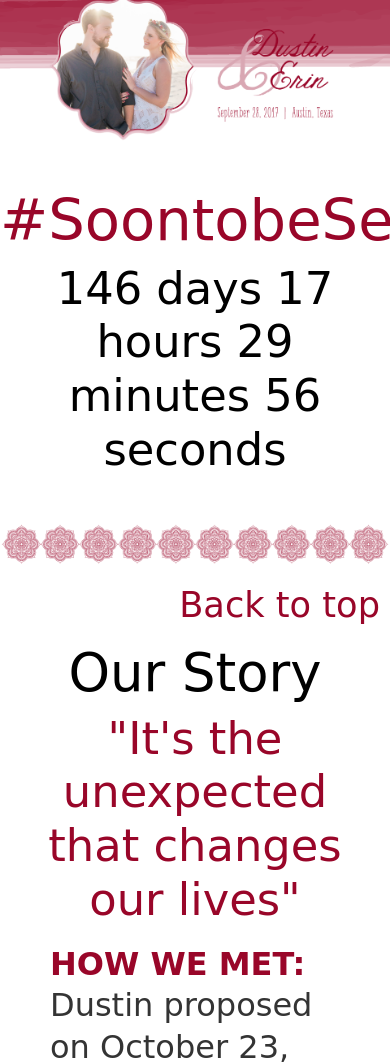
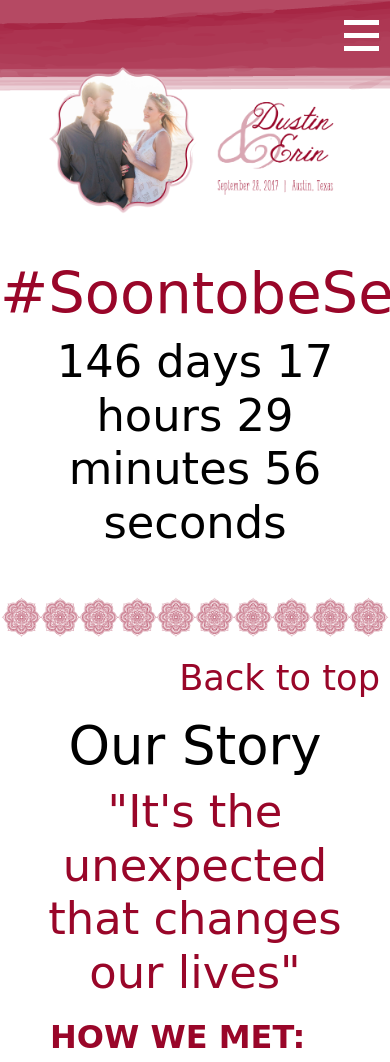
Before and after one commit to ErinSegers/wedding_site, a website: page public/html/index.html in a window 390 px wide. Shown: the top 1062 px of the page. Drawn offline with nearby package versions, Linux system fonts and the light colour scheme; some packages are replaced by stand-ins of ours; files that its build step writes are made by us from their sources; no server answers; a script that the page names is missing; files whose address does not match are found by name; a web font is replaced by a local one.

Commit message:
fixes out of order div

```diff
--- a/public/html/index.html
+++ b/public/html/index.html
@@ -15,7 +15,7 @@
     <header id="top" ng-controller="RegistryController">
       <div class="nav-background">
       </div>
-      <!-- <nav class="row mobile hidden-md hidden-lg hidden-xl">
+      <nav class="row mobile hidden-md hidden-lg hidden-xl">
         <div class="col-xs-1 col-xs-offset-11">
           <div class="nav-container" ng-click="menu = !menu">
             <div class="bar1"></div>
@@ -33,8 +33,8 @@
             <li><a href="#!/gallery" ng-click="menu = !menu">Gallery</a></li>
             <li><a href="#!/atx" ng-click="menu = !menu">Visit Austin</a></li>
           </ul>
+        </div>
       </nav>
-      </div> -->
       <nav class="desktop hidden-xs hidden-sm">
         <div class="row flex-container">
           <div class="col-xs-12">
```
Lines whose indentation alone changed are shown as unchanged.
